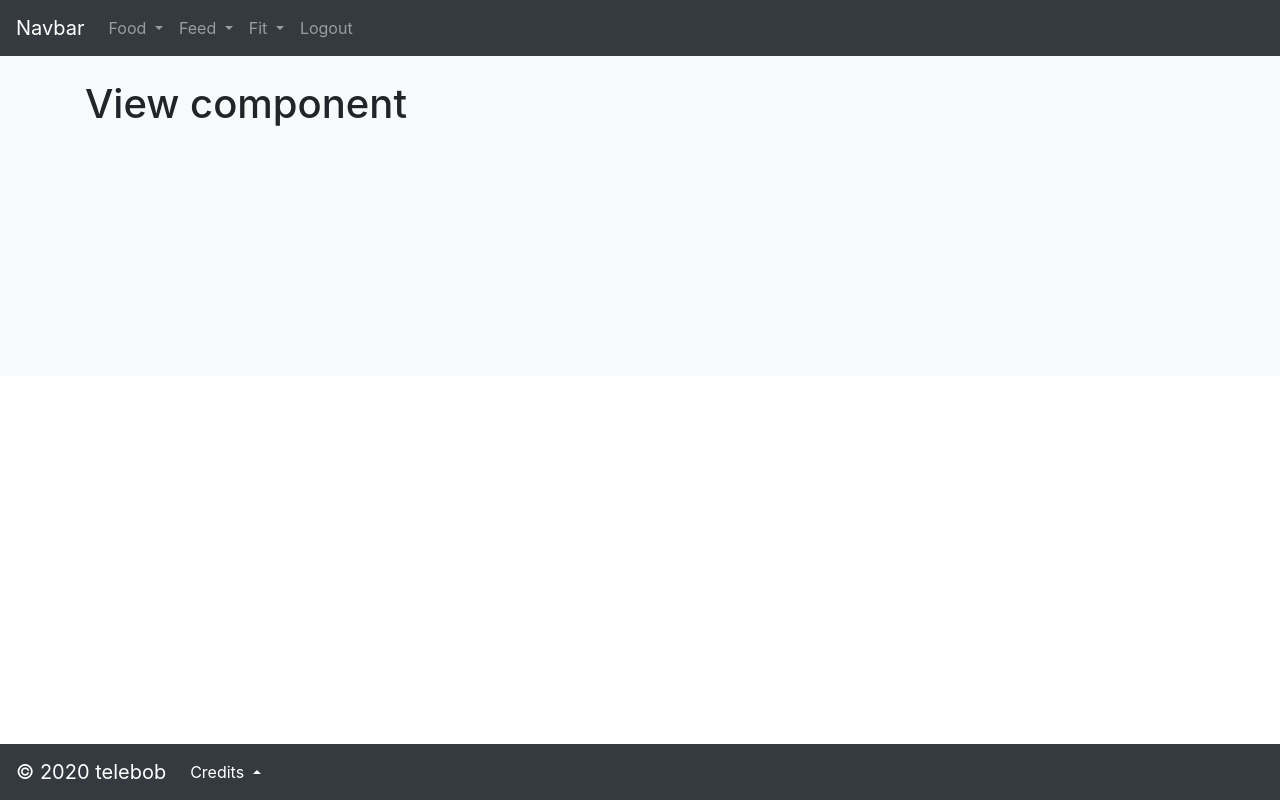
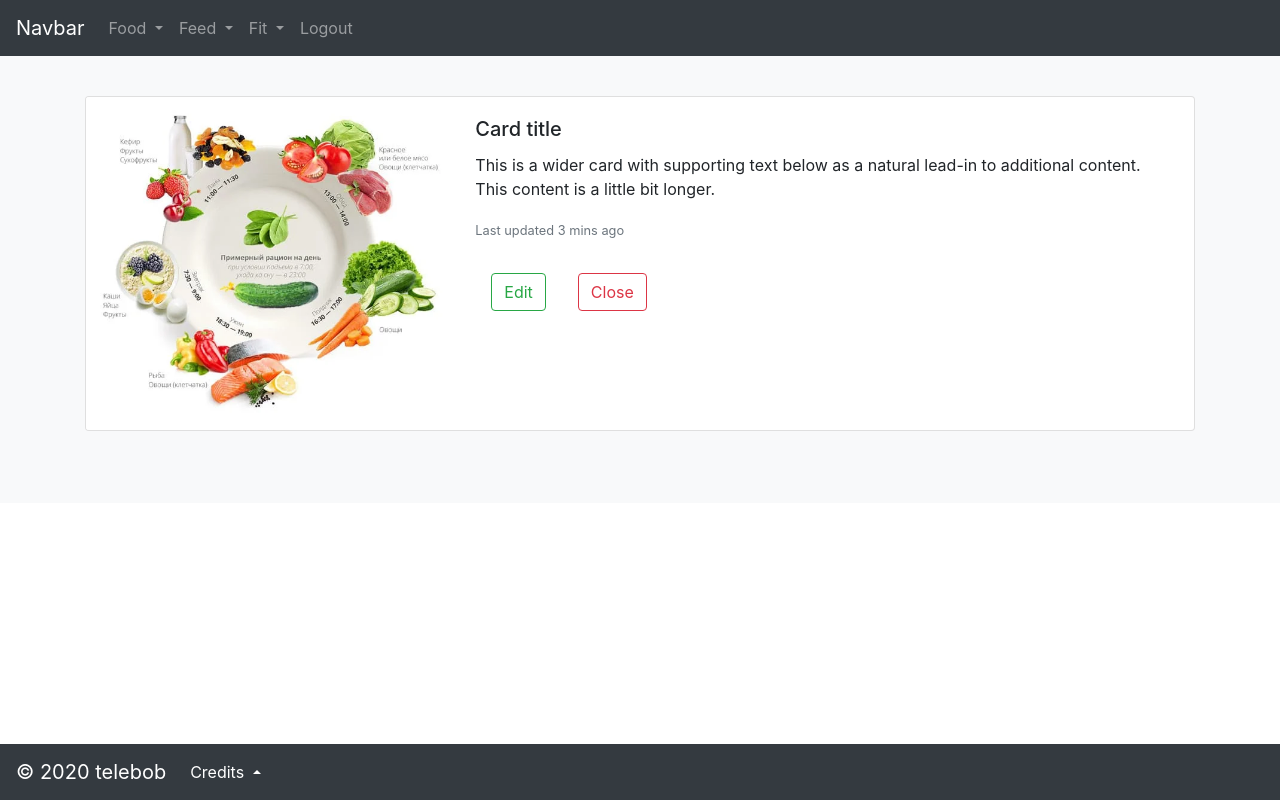
Before and after one commit to ipbobkov/3f, an Angular app in the folder frontend/: page /food-product in a window 1280 px wide. Built offline with nearby package versions, Linux system fonts and the light colour scheme; sample sign-in values are in the browser's storage.

Commit message:
Modal filter added

```diff
--- a/frontend/src/app/food-product/view.component.html
+++ b/frontend/src/app/food-product/view.component.html
@@ -1 +1,24 @@
-<h1>View component</h1>
+<div class="row">
+  <div class="col-sm-12">
+    <div class="card mt-3">
+      <div class="row no-gutters">
+        <div class="col-md-4">
+          <a routerLink="/food-product/view/1" routerLinkActive="active">
+            <img src="assets/scale_2400.webp" class="card-img" alt="No picture ((">
+          </a>
+        </div>
+        <div class="col-md-8">
+          <div class="card-body">
+            <h5 class="card-title">Card title</h5>
+            <p class="card-text">This is a wider card with supporting text below as a natural lead-in to additional content. This content is a little bit longer.</p>
+            <p class="card-text"><small class="text-muted">Last updated 3 mins ago</small></p>
+            <button type="button" routerLink="/food-product/edit/1" class="btn btn-outline-success m-3">Edit</button>
+            <button type="button" routerLink="/food-products" class="btn btn-outline-danger m-3">Close</button>
+          </div>
+        </div>
+      </div>
+    </div>
+  </div>
+</div>
+<br>
+<br>
--- a/frontend/src/app/food-products/filrer-modal.component.html
+++ b/frontend/src/app/food-products/filrer-modal.component.html
@@ -0,0 +1,73 @@
+<!-- Modal -->
+<div class="modal fade" id="filterModal" tabindex="-1" role="dialog" aria-labelledby="exampleModalLabel" aria-hidden="true">
+  <div class="modal-dialog">
+    <div class="modal-content">
+      <div class="modal-header">
+        <h5 class="modal-title" id="exampleModalLabel">Filter</h5>
+        <button type="button" class="close" data-dismiss="modal" aria-label="Close">
+          <span aria-hidden="true">&times;</span>
+        </button>
+      </div>
+      <div class="modal-body">
+        <form>
+          <div class="form-group row">
+            <label for="inputEmail3" class="col-sm-2 col-form-label">Email</label>
+            <div class="col-sm-10">
+              <input type="email" class="form-control" id="inputEmail3">
+            </div>
+          </div>
+          <div class="form-group row">
+            <label for="inputPassword3" class="col-sm-2 col-form-label">Password</label>
+            <div class="col-sm-10">
+              <input type="password" class="form-control" id="inputPassword3">
+            </div>
+          </div>
+          <fieldset class="form-group">
+            <div class="row">
+              <legend class="col-form-label col-sm-2 pt-0">Radios</legend>
+              <div class="col-sm-10">
+                <div class="form-check">
+                  <input class="form-check-input" type="radio" name="gridRadios" id="gridRadios1" value="option1" checked>
+                  <label class="form-check-label" for="gridRadios1">
+                    First radio
+                  </label>
+                </div>
+                <div class="form-check">
+                  <input class="form-check-input" type="radio" name="gridRadios" id="gridRadios2" value="option2">
+                  <label class="form-check-label" for="gridRadios2">
+                    Second radio
+                  </label>
+                </div>
+                <div class="form-check disabled">
+                  <input class="form-check-input" type="radio" name="gridRadios" id="gridRadios3" value="option3" disabled>
+                  <label class="form-check-label" for="gridRadios3">
+                    Third disabled radio
+                  </label>
+                </div>
+              </div>
+            </div>
+          </fieldset>
+          <div class="form-group row">
+            <div class="col-sm-2">Checkbox</div>
+            <div class="col-sm-10">
+              <div class="form-check">
+                <input class="form-check-input" type="checkbox" id="gridCheck1">
+                <label class="form-check-label" for="gridCheck1">
+                  Example checkbox
+                </label>
+              </div>
+            </div>
+          </div>
+          <div class="form-group row">
+            <div class="col-sm-10">
+              <button type="submit" class="btn btn-primary">Sign in</button>
+            </div>
+          </div>
+        </form>
+      </div>
+      <div class="modal-footer">
+        wergtggts
+      </div>
+    </div>
+  </div>
+</div>
--- a/frontend/src/app/food-products/filter-name.component.html
+++ b/frontend/src/app/food-products/filter-name.component.html
@@ -2,7 +2,7 @@
   <table width="100%">
     <tr>
       <td width="5%">
-        <button type="button" class="btn btn-outline-primary">Filter</button>
+        <button type="button" class="btn btn-outline-primary" data-toggle="modal" data-target="#filterModal">Filter</button>
       </td>
       <td width="95%">
         <input type="filter" class="form-control" id="filterName" aria-describedby="textHelp">
--- a/frontend/src/app/food-products/food-products.module.ts
+++ b/frontend/src/app/food-products/food-products.module.ts
@@ -5,12 +5,14 @@ import { NgModule } from '@angular/core';
 import { CommonModule } from '@angular/common';
 import { FoodProductsRoutingModule } from './food-products-routing.module';
 import { FilterNameComponent } from './filter-name.component';
+import { FilterModalComponent } from './filter-modal.component';
 
 @NgModule({
   declarations: [
     LayoutComponent,
     ListComponent,
-    FilterNameComponent
+    FilterNameComponent,
+    FilterModalComponent
   ],
   imports: [
     RouterModule,
--- a/frontend/src/app/food-products/layout.component.html
+++ b/frontend/src/app/food-products/layout.component.html
@@ -1,5 +1,6 @@
 <div class="p-4">
   <div class="container">
+    <app-filter-modal-comp></app-filter-modal-comp>
     <app-filter-name-comp></app-filter-name-comp>
     <hr>
     <router-outlet></router-outlet>
```
Also changed, not shown: frontend/src/app/food-products/filter-modal.component.ts (+7 -0 lines).
